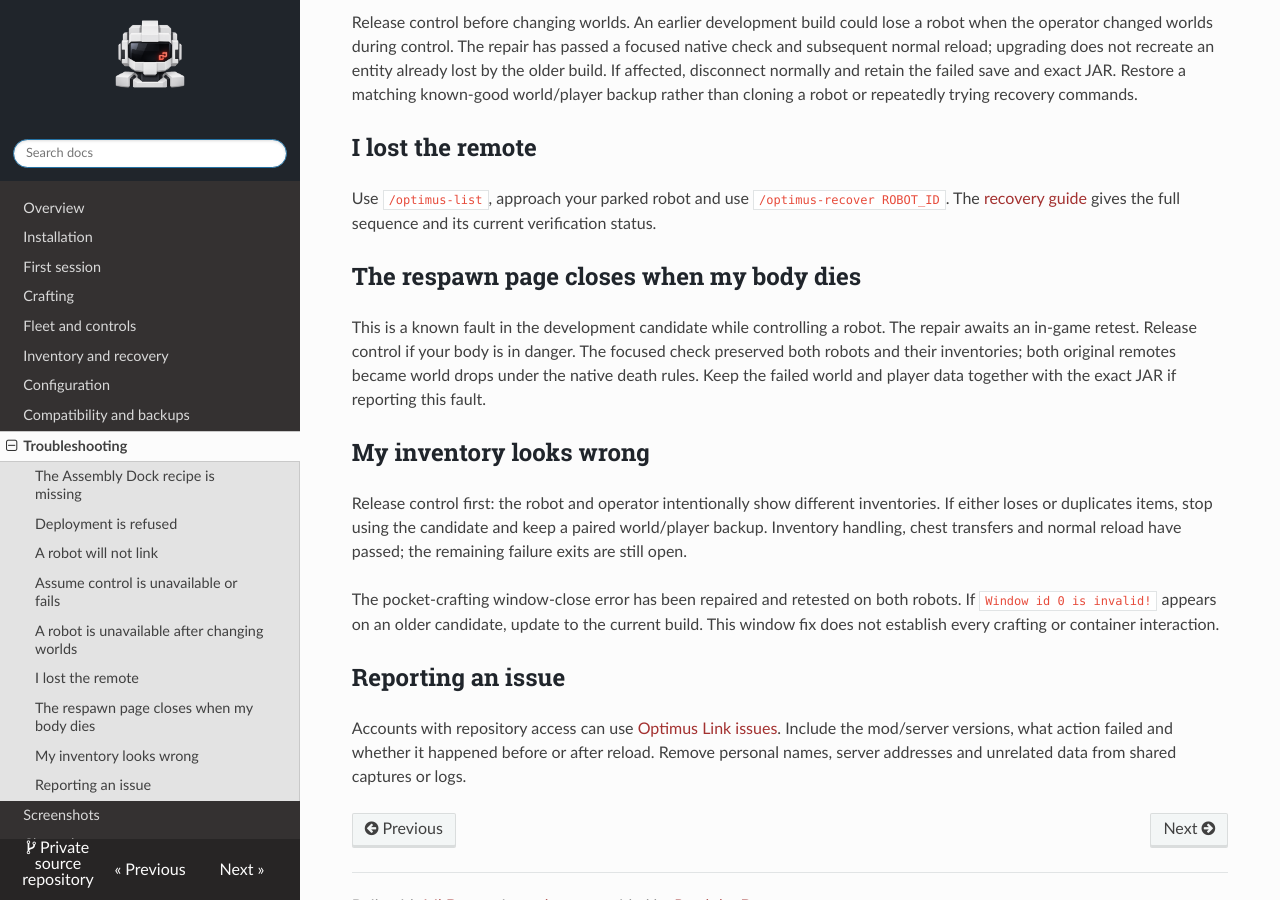
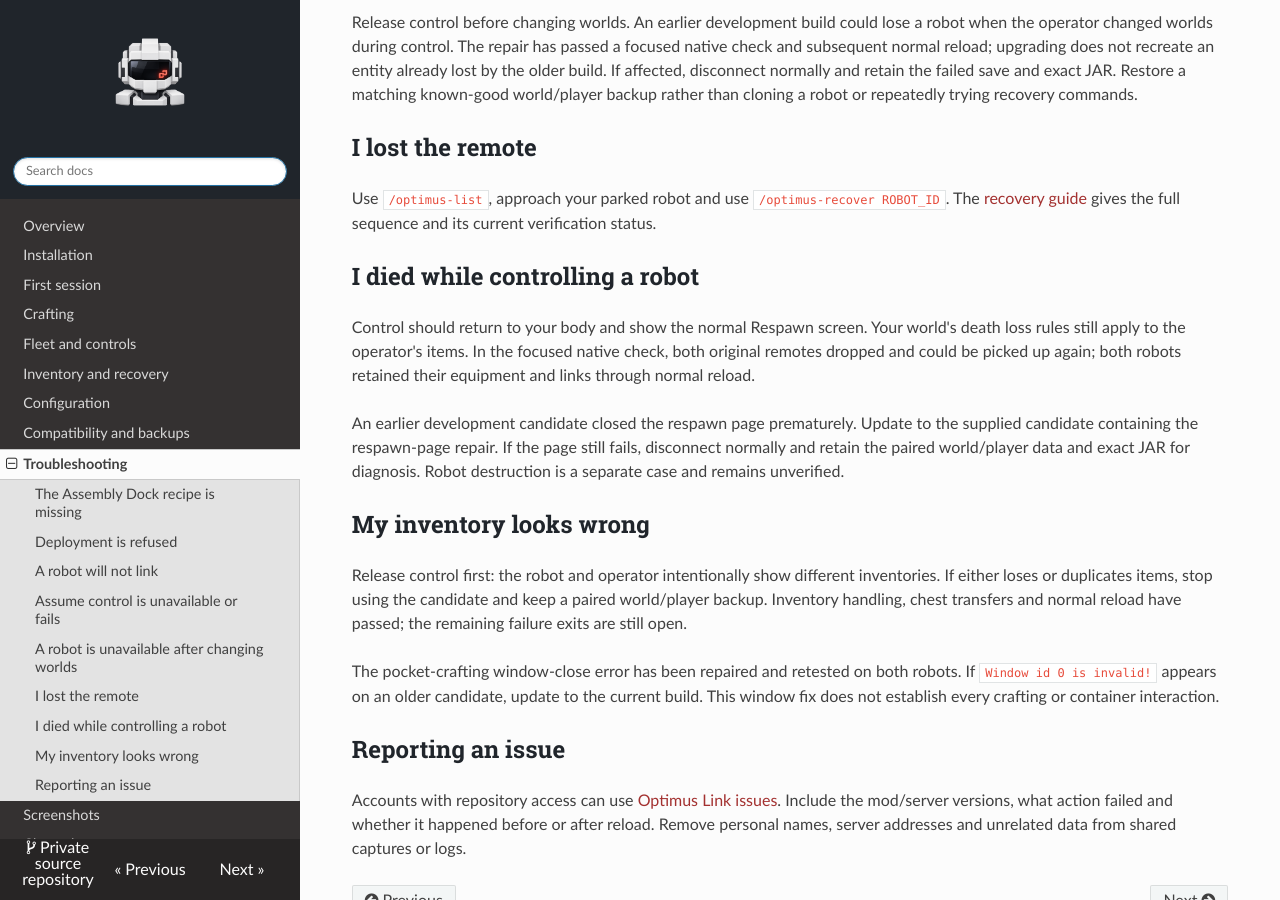
Before and after one commit to jkswoods/optimus-link, an MkDocs documentation site: the page built from docs/troubleshooting.md, in a window 1280 px wide and 900 px high, scrolled down 982 px. Built offline with MkDocs 1.6.1, drawn with Linux system fonts in a browser that asks for light colours; nearby versions of some CDN libraries.

Commit message:
Document verified respawn recovery and reproduce fresh guide builds

```diff
--- a/docs/troubleshooting.md
+++ b/docs/troubleshooting.md
@@ -28,9 +28,11 @@ Release control before changing worlds. An earlier development build could lose
 
 Use `/optimus-list`, approach your parked robot and use `/optimus-recover ROBOT_ID`. The [recovery guide](inventory.md) gives the full sequence and its current verification status.
 
-## The respawn page closes when my body dies
+## I died while controlling a robot
 
-This is a known fault in the development candidate while controlling a robot. The repair awaits an in-game retest. Release control if your body is in danger. The focused check preserved both robots and their inventories; both original remotes became world drops under the native death rules. Keep the failed world and player data together with the exact JAR if reporting this fault.
+Control should return to your body and show the normal Respawn screen. Your world's death loss rules still apply to the operator's items. In the focused native check, both original remotes dropped and could be picked up again; both robots retained their equipment and links through normal reload.
+
+An earlier development candidate closed the respawn page prematurely. Update to the supplied candidate containing the respawn-page repair. If the page still fails, disconnect normally and retain the paired world/player data and exact JAR for diagnosis. Robot destruction is a separate case and remains unverified.
 
 ## My inventory looks wrong
 
```
Also changed, not shown: README.md (+2 -2 lines), docs/changelog.md (+2 -2 lines), docs/compatibility.md (+1 -1 lines), docs/fleet.md (+2 -2 lines), docs/inventory.md (+1 -1 lines), 1 other file.
